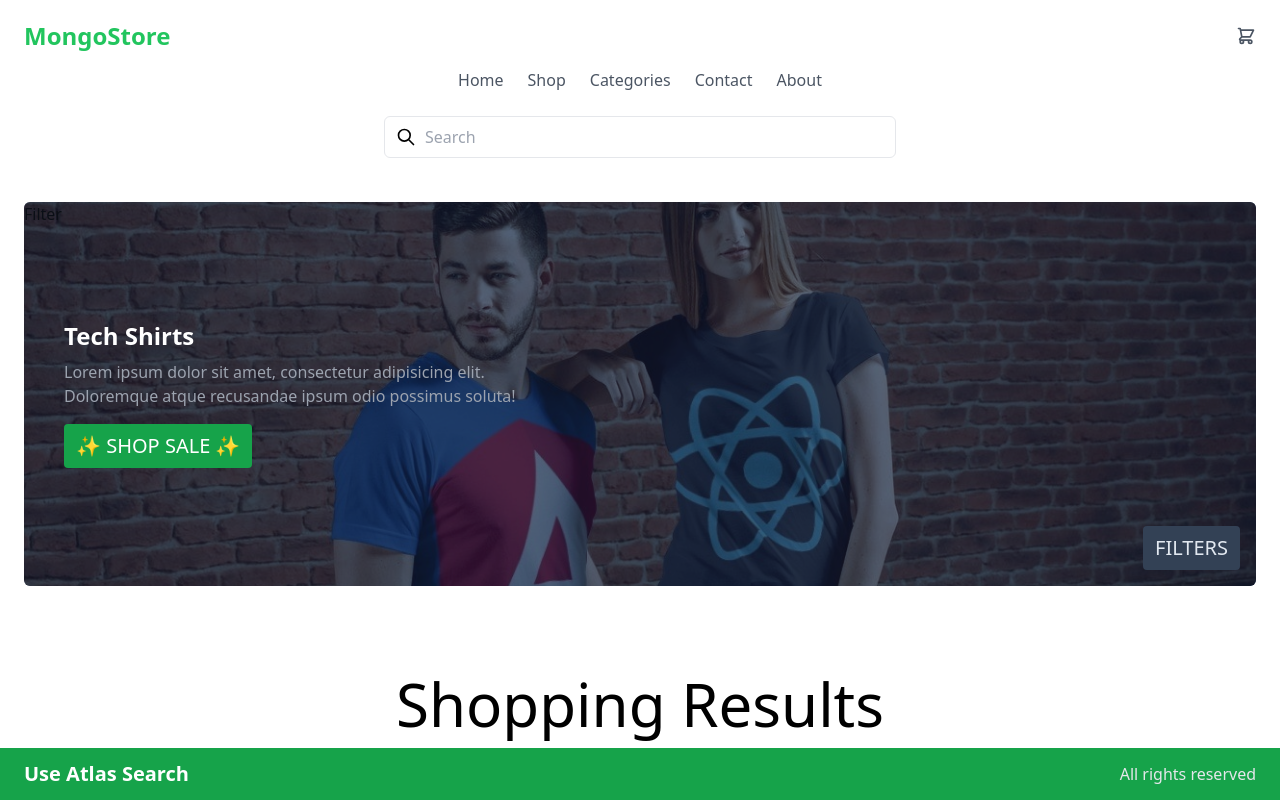
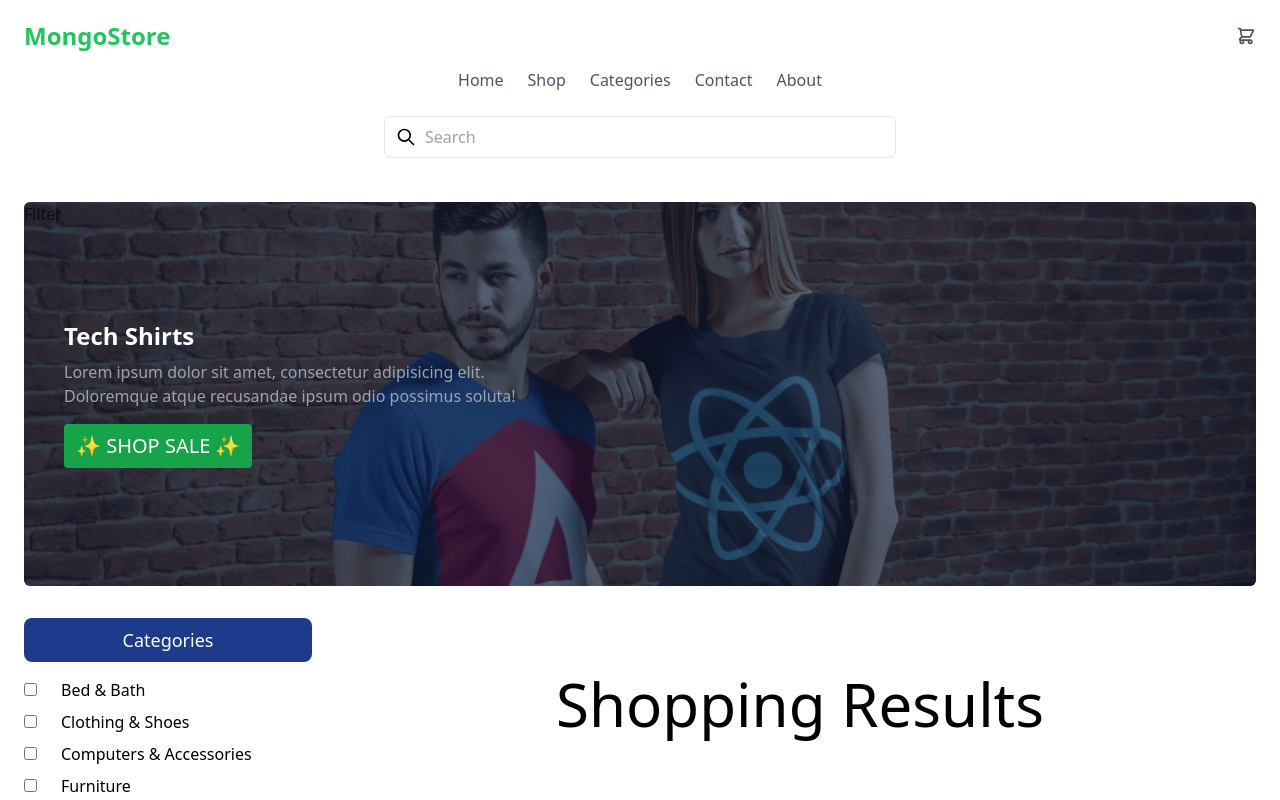
Before and after one commit to khuaulme/AtlasSearchStore, a React (Create React App) app: page / in a window 1280 px wide. Shown: the top 800 px of the page. Built offline with nearby package versions, Linux system fonts and the light colour scheme.

Commit message:
completed prod version - remove show filter toggle, clear AC onSubmit, points to prod endpoints

```diff
--- a/src/components/Checkbox.js
+++ b/src/components/Checkbox.js
@@ -3,8 +3,15 @@ import { Prism as SyntaxHighlighter } from "react-syntax-highlighter";
 import { atomDark } from "react-syntax-highlighter/dist/esm/styles/prism";
 
 const CheckBox = ({ categories, setCategories }) => {
-  const [showCode, setShowCode] = useState(true);
-  const [categoriesObject, setCategoriesObject] = useState({});
+  const [showCode, setShowCode] = useState(false);
+
+  let categoriesObject = {
+    text: {
+      query: categories,
+      path: "category",
+    },
+  };
+
   let categoriesString = JSON.stringify(categoriesObject, null, 2);
   const handleOnChange = (e) => {
     let { name, checked } = e.target;
@@ -22,24 +29,12 @@ const CheckBox = ({ categories, setCategories }) => {
     }
   };
 
-  useEffect(() => {
-    if (categories.length === 0) {
-      setShowCode(false);
-      return;
-    }
-    setCategoriesObject({
-      text: {
-        query: categories,
-        path: "category",
-      },
-    });
-    setShowCode(true);
-    // eslint-disable-next-line
-  }, [categories]);
-
   return (
     <div className="">
-      <h1 className="mt-8 py-2 text-center bg-blue-900 text-white w-72 text-lg rounded-lg">
+      <h1
+        onClick={() => setShowCode(!showCode)}
+        className="mt-8 py-2 text-center bg-blue-900 text-white w-72 text-lg rounded-lg"
+      >
         Categories
       </h1>
       <ul className="my-4" onChange={handleOnChange}>
@@ -63,9 +58,9 @@ const CheckBox = ({ categories, setCategories }) => {
       </ul>
       {showCode && (
         <div
-          onClick={() => {
-            setShowCode(false);
-          }}
+        // onClick={() => {
+        //   setShowCode(false);
+        // }}
         >
           <SyntaxHighlighter language="javascript" style={atomDark}>
             {categoriesString}
@@ -110,3 +105,19 @@ const members = [
 ];
 
 export default CheckBox;
+
+// useEffect(() => {
+//   if (categories.length === 0) {
+//     setShowCode(false);
+//     return;
+//   }
+//   setCategoriesObject({
+//     text: {
+//       query: categories,
+//       path: "category",
+//     },
+//   });
+//   setShowCode(true);
+//   // eslint-disable-next-line
+// }, [categories]);
+// const [categoriesObject, setCategoriesObject] = useState({});
--- a/src/components/Header.js
+++ b/src/components/Header.js
@@ -20,6 +20,7 @@ const Header = ({ searchTerm, setSearchTerm }) => {
   const handleSubmit = (e) => {
     e.preventDefault();
     console.log("SEARCHTERM: ", searchTerm);
+    setShowSuggestions(false);
   };
 
   const fetchAC_Names = async (searchTerm) => {
--- a/src/components/Hero.js
+++ b/src/components/Hero.js
@@ -33,12 +33,12 @@ const Hero = ({
               <span>✨ Shop Sale ✨</span>
             </button>
 
-            <button
+            {/* <button
               onClick={() => setShowFilters(!showFilters)}
               className="absolute bottom-4 right-4 flex items-center mt-4 px-3 py-2 bg-slate-700 text-slate-200 text-xl uppercase font-medium rounded hover:bg-slate-600 focus:outline-none focus:bg-slate-600"
             >
               <span>Filters</span>
-            </button>
+            </button> */}
           </div>
         </div>
       </div>
--- a/src/components/Product.js
+++ b/src/components/Product.js
@@ -6,13 +6,16 @@ import { ShoppingCartIcon, CodeIcon } from "@heroicons/react/outline";
 const Product = ({ product }) => {
   const [showDescription, setShowDescription] = useState(false);
   let description = [];
+  let score = 0;
   if (product.main_description) {
     description = product.main_description;
   }
-  let score = Object.values(product.score)[0];
+  if (product.score) {
+    score = Object.values(product.score)[0];
+    score = score.toString().slice(0, 5);
+  }
+
   let price = Object.values(product.price.value)[0];
-
-  score = score.toString().slice(0, 5);
 
   const handleOnClick = () => {
     if (product.main_description) setShowDescription(!showDescription);
@@ -34,9 +37,11 @@ const Product = ({ product }) => {
           <button className="absolute z-10 p-2 rounded-full bg-green-600 text-white mx-5 -mb-4 hover:bg-green-500 focus:outline-none focus:bg-green-500">
             <ShoppingCartIcon className="w-5 h-5" />
           </button>
-          <div className=" p-2 absolute text-lg bg-rose-700 z-10 top-0 shadow-xl rounded-full text-white my-auto mb-0  transform transition duration-500 hover:scale-125 focus:outline-none ">
-            {score}
-          </div>
+          {product.score && (
+            <div className=" p-2 absolute text-lg bg-rose-700 z-10 top-0 shadow-xl rounded-full text-white my-auto mb-0  transform transition duration-500 hover:scale-125 focus:outline-none ">
+              {score}
+            </div>
+          )}
         </div>
 
         <div className="px-5 py-3">
--- a/src/components/Products.js
+++ b/src/components/Products.js
@@ -5,7 +5,7 @@ const Products = ({ products }) => {
   return (
     <div className="grid gap-6 grid-cols-1 sm:grid-cols-2 lg:grid-cols-3 xl:grid-cols-4 mt-6">
       {products.map((product, idx) => (
-        <Product key={product.idx} product={product} />
+        <Product key={idx} product={product} />
       ))}
     </div>
   );
--- a/src/pages/Home.js
+++ b/src/pages/Home.js
@@ -19,7 +19,28 @@ const Home = () => {
   const [searchTerm, setSearchTerm] = useState("");
   const [showResults, setShowResults] = useState(false);
   const [showSponsored, setShowSponsored] = useState(false);
-  const [showFilters, setShowFilters] = useState(false);
+  const [showFilters, setShowFilters] = useState(true);
+
+  // const getProductsEndpointDev =
+  //   "https://us-east-1.aws.data.mongodb-api.com/app/searchstore-zhtzd/endpoint/dev";
+
+  // const getProductsDev = async () => {
+  //   let productsReturned = await (
+  //     await fetch(`${getProductsEndpointDev}?searchTerm=${searchTerm}`)
+  //   ).json();
+  //   console.log(productsReturned);
+  //   setProducts(productsReturned);
+  //   if (productsReturned.length !== 0) setShowResults(true);
+  // };
+
+  // useEffect(() => {
+  //   if (searchTerm !== "" && searchTerm.length > 2) {
+  //     getProductsDev();
+  //     console.log("GETTING PRODUCTS");
+  //   }
+
+  //   // eslint-disable-next-line
+  // }, [searchTerm]);
 
   const getProductsEndpoint =
     "https://us-east-1.aws.data.mongodb-api.com/app/searchstore-zhtzd/endpoint/products";
@@ -43,7 +64,6 @@ const Home = () => {
   useEffect(() => {
     if (searchTerm !== "" && searchTerm.length > 2) {
       getProducts();
-      //   getCategories();
       console.log("GETTING PRODUCTS");
     }
 
```
